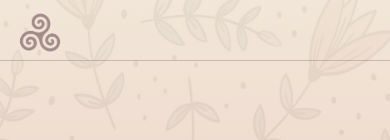
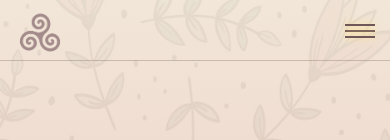
Before and after one commit to okostroma/portfolio, a React (Create React App) app: page / in a window 390 px wide. Shown: the top 140 px of the page. Built offline with nearby package versions, Linux system fonts and the light colour scheme.

Commit message:
mobile-2

```diff
--- a/src/components/WrPreview/Header.jsx
+++ b/src/components/WrPreview/Header.jsx
@@ -2,26 +2,46 @@ import React from 'react';
 import logo from './logo.png'
 import classes from './Header.module.css'
 
-const Header = () => {
-    // let header = document.querySelector('.header');
-    //
-    // if(header) {
-    //     window.onScroll = () => {
-    //         if(document.documentElement.scrollTop > 600){
-    //             header.classList.add(".headerFixed");
-    //         }
-    //         else{
-    //             header.classList.remove(".headerFixed");
-    //         }
-    //     }
-    // }
+class Header extends React.Component {
 
-    return (
+    state = {
+        isActive: false
+    }
+
+    onClickBtn = () => {
+        this.setState({
+            isActive: true
+        })
+        if (this.state.isActive) {
+            this.setState({
+                isActive: false
+            })
+        }
+    }
+
+
+    render() {
+        let active = this.state.isActive ? classes.activeBtn : '';
+
+        return (
             <header className={classes.header}>
                 <div className={classes.container}>
                     <a href="#"><img className={classes.logo} src={logo}/></a>
+
+                    <div onClick={this.onClickBtn} className={classes.btnMenu}>
+                        <div className={`${classes.btnLines} ${active}`}>
+                            <nav className={classes.activeNav}>
+                                <ul>
+                                    <li><a className="link" href="#">Main</a></li>
+                                    <li><a className="link" href="#">Skills</a></li>
+                                    <li><a className="link" href="#">Works</a></li>
+                                    <li><a className="link" href="#">Contacts</a></li>
+                                </ul>
+                            </nav>
+                        </div>
+                    </div>
                     <div className={classes.containerNav}>
-                        <nav className="menu-desktop" id="menu-desktop">
+                        <nav>
                             <ul>
                                 <li><a className="link" href="#">Main</a></li>
                                 <li><a className="link" href="#">Skills</a></li>
@@ -30,10 +50,13 @@ const Header = () => {
                             </ul>
                         </nav>
                     </div>
+
+
                 </div>
             </header>
 
-    );
+        );
+    }
 }
 
 export default Header;
--- a/src/components/WrPreview/Header.module.css
+++ b/src/components/WrPreview/Header.module.css
@@ -1,10 +1,11 @@
 
 .header {
-    border-bottom: 1px solid rgba(113,88,88, 0.3);
+    border-bottom: 1px solid rgba(113, 88, 88, 0.3);
     padding-bottom: 5px;
     /*position: sticky;*/
     /*top: 0;*/
 }
+
 /*.headerFixed {*/
 /*    position: fixed;*/
 /*    background-color: #95e1d3;*/
@@ -23,6 +24,7 @@ header .container {
     padding: 0 10px;
 
 }
+
 .container {
     max-width: 1210px;
     width: 100%;
@@ -33,6 +35,7 @@ header .container {
 a {
     text-decoration: none;
 }
+
 .logo {
     width: 60px;
     margin-top: 10px;
@@ -60,6 +63,7 @@ header nav a {
     letter-spacing: 1px;
     transition: .2s;
 }
+
 header nav a:hover {
     color: #2A2121;
     text-shadow: 1px 1px 2px #2A2121, 0 0 1em red;
@@ -76,18 +80,120 @@ header nav {
     height: 100%;
 }
 
+.btnMenu nav {
+    display: none;
+}
+
+.btnMenu {
+    display: none;
+    /*position: fixed;*/
+    /*top: 20px;*/
+    /*left: 20px;*/
+    /*width: 26px;*/
+    /*height: 26px;*/
+    /*border: none;*/
+    /*background: transparent;*/
+    /*cursor: pointer;*/
+    /*z-index: 101;*/
+    /*padding: 0;*/
+
+}
+
+.btnLines {
+    display: block;
+    position: absolute;
+    width: 100%;
+    height: 2px;
+    background-color: #715858;
+    transition-duration: 0.5s;
+    box-shadow: 0px 0px 5px #fce38a;
+}
+
+.btnLines::before {
+    content: "";
+    top: -6px;
+    display: block;
+    position: absolute;
+    width: 100%;
+    height: 2px;
+    background-color: #715858;
+    transition-duration: 0.5s;
+    box-shadow: 0px 0px 7px #fce38a;
+}
+
+.btnLines::after {
+    content: "";
+    top: 6px;
+    display: block;
+    position: absolute;
+    width: 100%;
+    height: 2px;
+    background-color: #715858;
+    transition-duration: 0.5s;
+    box-shadow: 0px 0px 7px #fce38a;
+}
+
+.btnLines.activeBtn {
+    background-color: transparent;
+}
+
+
+.btnLines.activeBtn::after {
+    top: -6px;
+    transform: rotate(-45deg);
+}
+
+.btnLines.activeBtn::before {
+    transform: rotate(45deg);
+}
+.btnLines.activeBtn .activeNav ul {
+    display: flex;
+    flex-direction: column;
+    position: absolute;
+    right: 0px;
+    align-items: flex-end;
+    height: 100%;
+    margin-right: 0;
+    top: 20px;
+}
+.activeNav li {
+    margin-left: 0px;
+    display: block;
+    align-items: center;
+    box-sizing: border-box;
+    margin-bottom: 7px;
+    background-color: antiquewhite;
+}
+.btnLines.activeBtn .activeNav {
+    display: block;
+    flex-direction: column;
+
+}
+
 @media screen and (max-width: 414px) {
     /*header nav {*/
     /*    font-size: 8px;*/
     /*}*/
-
     /*header nav li {*/
     /*    margin-left: 10px;*/
-
     /*}*/
-
     .containerNav {
         display: none;
+    }
+
+    .btnMenu {
+        display: block;
+        position: fixed;
+        top: 30px;
+        right: 15px;
+        width: 30px;
+        height: 30px;
+        border: none;
+        background: transparent;
+        cursor: pointer;
+        z-index: 101;
+        padding: 0;
+
     }
 
 }
```
